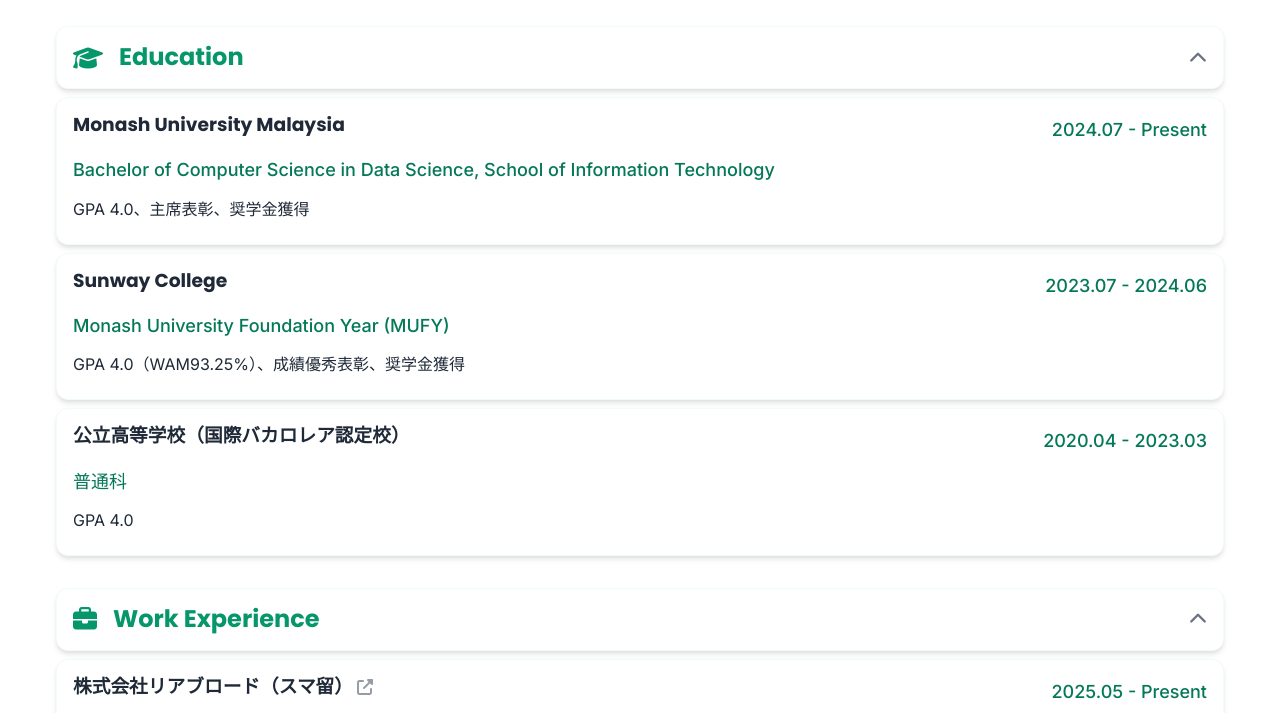
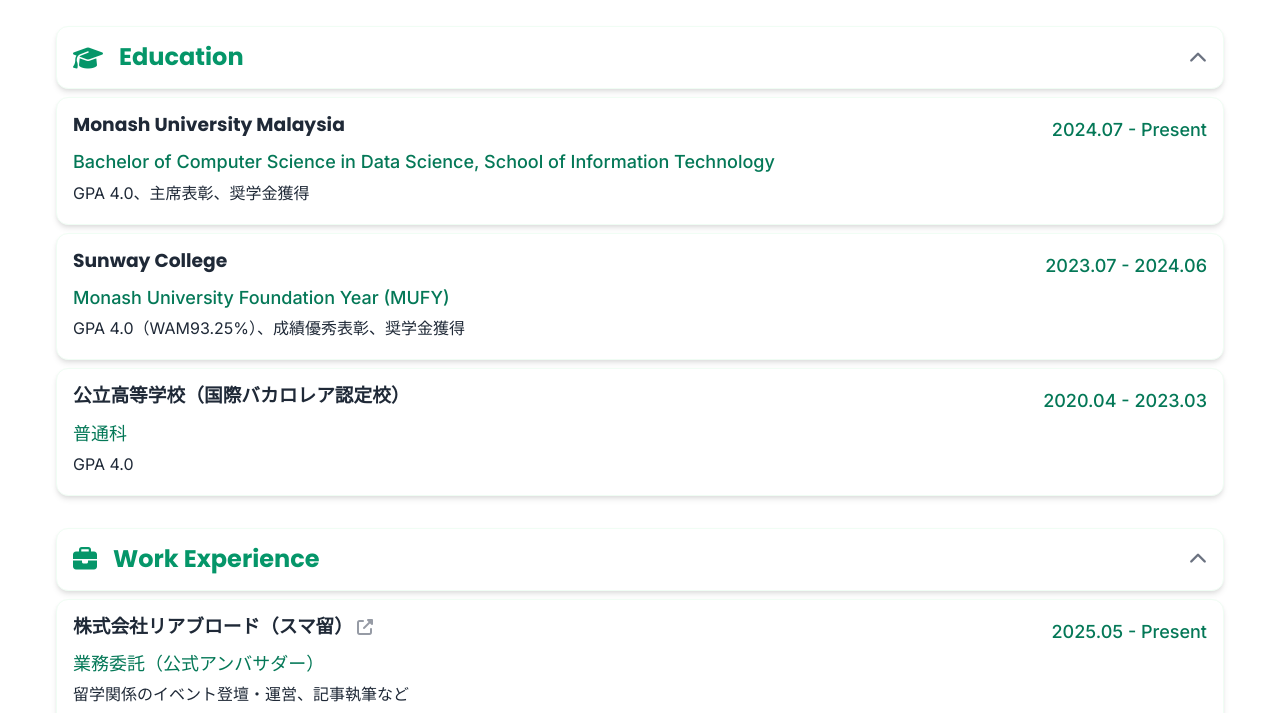
Before and after one commit to rayramy04/portfolio, a plain HTML site: page cv.html in a window 1280 px wide. Shown: the part 166-879 px from the top of the page. Drawn offline with Linux system fonts and the light colour scheme.

Commit message:
merge utility

```diff
--- a/css/style.css
+++ b/css/style.css
@@ -99,14 +99,19 @@
   transition: var(--transition-normal);
   position: relative;
   overflow: hidden;
-  margin-bottom: var(--space-2); /* Compact card spacing */
   padding: var(--space-4);
+  margin-bottom: var(--space-2);
+}
+
+.card:last-child {
+  margin-bottom: 0;
 }
 
 /* ===== UNIFIED GRID SYSTEM ===== */
 .grid-auto-fit {
   display: grid;
   grid-template-columns: repeat(auto-fit, minmax(300px, 1fr));
+  align-items: stretch;
 }
 
 .grid-auto-fit-compact {
@@ -128,7 +133,6 @@
   display: flex;
   justify-content: space-between;
   align-items: flex-start;
-  margin-bottom: var(--space-2);
 }
 
 .card-header h3 {
@@ -141,12 +145,6 @@
   margin: 0 0 0 var(--space-4);
 }
 
-.card-meta-row {
-  display: flex;
-  justify-content: space-between;
-  align-items: center;
-  margin-bottom: var(--space-2);
-}
 
 .card-meta-row .text-meta {
   margin: 0;
@@ -191,8 +189,10 @@ a.card:has(.card-external-icon)::after {
 a.card {
   text-decoration: none;
   color: inherit;
-  display: block;
+  display: flex;
+  flex-direction: column;
   cursor: pointer;
+  height: 100%;
 }
 
 a.card:hover {
@@ -262,14 +262,8 @@ body {
   padding: 0 var(--space-4);
 }
 
-/* ===== UNIFIED BOTTOM SPACING SYSTEM ===== */
-.section-last {
-  margin-bottom: 0 !important;
-}
-.no-bottom-margin {
-  margin-bottom: 0;
-}
-
+/* ===== PRACTICAL UTILITY SYSTEM ===== */
+/* High-frequency spacing utilities */
 .mb-section {
   margin-bottom: var(--space-8);
 }
@@ -278,8 +272,11 @@ body {
   gap: var(--space-2);
 }
 
-.gap-md {
-  gap: var(--space-4);
+/* High-frequency layout utility */
+.flex-between {
+  display: flex;
+  justify-content: space-between;
+  align-items: center;
 }
 
 .fade-in-up {
@@ -294,7 +291,7 @@ body {
 }
 .main-content {
   padding-top: calc(85px + var(--space-8));
-  padding-bottom: var(--space-4);
+  padding-bottom: var(--space-8);
   flex: 1;
   min-height: calc(100vh - 140px);
 }
@@ -344,7 +341,6 @@ h4 {
 }
 
 .card p {
-  margin-bottom: var(--space-1);
   color: var(--text-primary);
 }
 
--- a/js/pages-unified.js
+++ b/js/pages-unified.js
@@ -295,7 +295,7 @@ async function initProjects() {
                 </div>
             </div>
         `).join('');
-        projectsContainer.className = 'projects-grid grid-auto-fit gap-sm fade-in-up';
+        projectsContainer.className = 'projects-grid grid-auto-fit gap-sm fade-in-up mb-section';
     }
 
     // Animate projects grid
--- a/js/utils/html-generator.js
+++ b/js/utils/html-generator.js
@@ -20,7 +20,7 @@ class HTMLGenerator {
                 <h3>${title}${link ? ' <i class="fas fa-external-link-alt card-external-icon"></i>' : ''}</h3>
                 <p class="text-meta">${date}</p>
             </div>
-            <div class="card-meta-row">
+            <div class="card-meta-row flex-between">
                 <p class="text-meta">${subtitle}</p>
             </div>
             ${description ? `<p>${description}</p>` : ''}
@@ -69,7 +69,7 @@ class HTMLGenerator {
                     <h3>${grant.title}</h3>
                     <p class="text-meta">${grant.date || grant.year}</p>
                 </div>
-                <div class="card-meta-row">
+                <div class="card-meta-row flex-between">
                     <p class="text-meta">${grant.organization || grant.funder}</p>
                     ${grant.amount ? `<p class="text-meta">${grant.amount}</p>` : ''}
                 </div>
@@ -90,7 +90,7 @@ class HTMLGenerator {
                 <div class="${gridClass}">
                     ${category.skills.map(skill => `
                         <div class="${itemClass}">
-                            <div class="skill-header">
+                            <div class="skill-header mb-2">
                                 <p class="skill-name">${skill.name}</p>
                                 ${skill.level ? `<div class="skill-stars">${generateStars(skill.level)}</div>` : ''}
                             </div>
```
Also changed, not shown: about.html (+1 -1 lines), content/about-content.html (+1 -1 lines).
